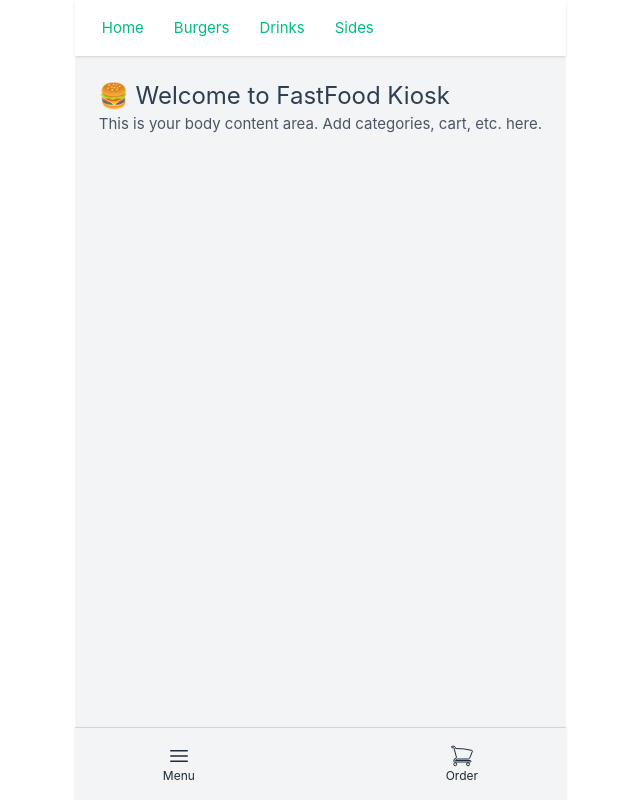
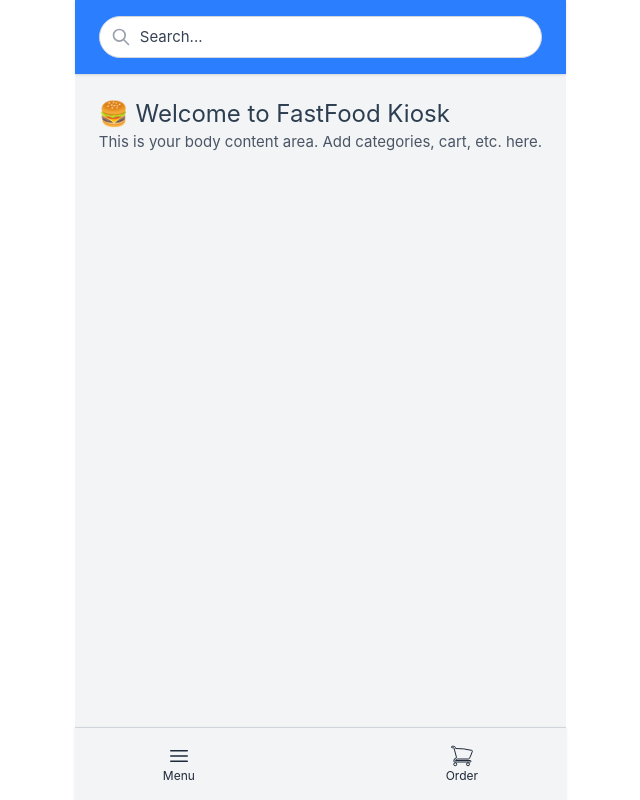
Before and after one commit to Genesis-Tan/Creamy-Created, a Vue app in the folder frontend-customer/customer-webapp/: page / in a window 1280 px wide. Shown: the whole page, without its empty margins (74-714 px from the left). Built offline with nearby package versions, Linux system fonts and the light colour scheme.

Commit message:
Added nav bar

```diff
--- a/frontend-customer/customer-webapp/src/App.vue
+++ b/frontend-customer/customer-webapp/src/App.vue
@@ -1,13 +1,19 @@
 <template>
   <div class="flex flex-col min-h-screen bg-gray-100">
     <!-- Navbar -->
-    <nav class="bg-white shadow px-6 py-4 sticky top-0 z-50">
-      <ul class="flex gap-6 font-semibold text-gray-700">
-        <li><a href="#" class="hover:text-green-600">Home</a></li>
-        <li><a href="#" class="hover:text-green-600">Burgers</a></li>
-        <li><a href="#" class="hover:text-green-600">Drinks</a></li>
-        <li><a href="#" class="hover:text-green-600">Sides</a></li>
-      </ul>
+    <nav class="bg-blue-500 shadow px-6 py-4 sticky top-0 z-50 flex items-center justify-center">
+      <div class="relative w-full max-w-md">
+        <div class="absolute inset-y-0 left-0 pl-3 flex items-center pointer-events-none">
+          <svg class="h-5 w-5 text-gray-400" fill="none" viewBox="0 0 24 24" stroke="currentColor">
+            <path stroke-linecap="round" stroke-linejoin="round" stroke-width="2" d="M21 21l-6-6m2-5a7 7 0 11-14 0 7 7 0 0114 0z"></path>
+          </svg>
+        </div>
+        <input
+          type="text"
+          placeholder="Search..."
+          class="w-full pl-10 pr-4 py-2 bg-white rounded-full border border-gray-300 focus:outline-none focus:ring-2 focus:ring-blue-600 placeholder-gray-700 text-gray-900"
+        />
+      </div>
     </nav>
 
     <!-- Main Body -->
```
Also changed, not shown: 1 other file (tests, documents, lock files or other folders).
